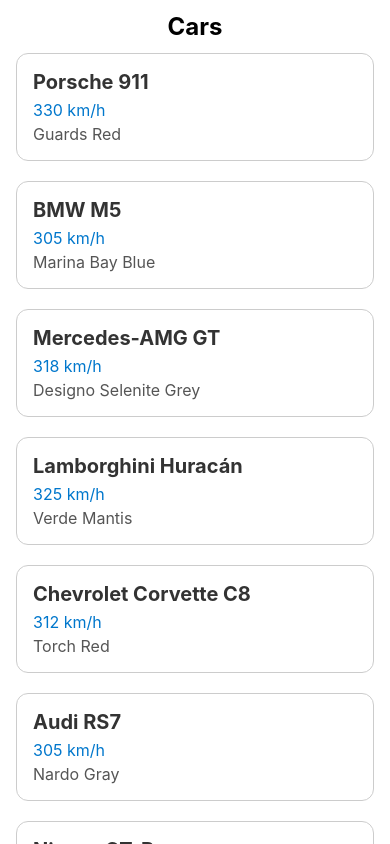
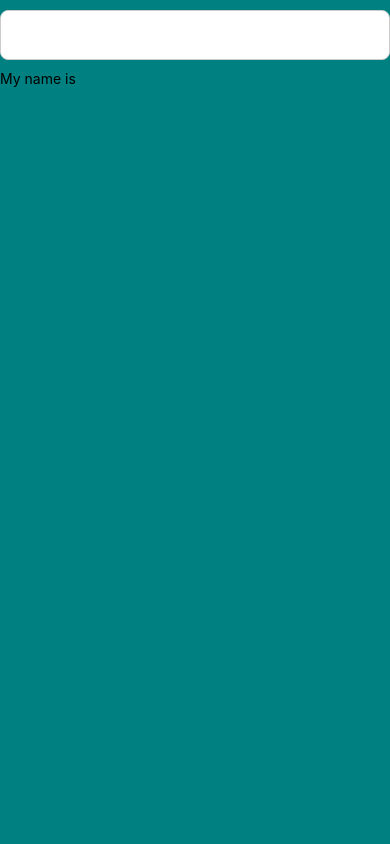
Before and after one commit to mmatechsolutions/native2, a React Native app: screen / in a window 390 px wide. Built offline with nearby package versions, Linux system fonts and the light colour scheme.

Commit message:
section list and flat list

```diff
--- a/App.js
+++ b/App.js
@@ -1,13 +1,13 @@
 import React from 'react';
 import { StyleSheet,SafeAreaView, Platform, ScrollView} from 'react-native';
-import CarCard from './components/carCard';
+import Input from './components/input';
 
 
 export default function App() {
 
   return (
       <SafeAreaView style={styles.container}>
-        <CarCard/>
+        <Input/>
     </SafeAreaView>
   );
 }
--- a/components/carCard.js
+++ b/components/carCard.js
@@ -1,70 +1,56 @@
- import { View,Text, StyleSheet,Platform, FlatList} from "react-native";
+ import { View,Text, StyleSheet,SectionList, } from "react-native";
  import carData from "./cars.json"
 
  export default function CarCard(){
      return(
-        <FlatList
-        data={carData.cars}
-        keyExtractor={(item, index) => index.toString()}
+
+        <SectionList
+          sections={carData}
           renderItem={({item})=>{
             return(
-                <View style={styles.nameContainer}>
-                    <Text style={styles.name}>{item.name}</Text>
-                    <Text style={styles.speed}>{item.top_speed}</Text>
-                    <Text style={styles.color}>{item.color}</Text>
+
+            <View style={styles.card}>
+                   <Text style={styles.cardText}>{item}</Text>
              </View>
             )
           }}
-        ItemSeparatorComponent={<View style={{height:20}}/>}
-        ListEmptyComponent={<Text>No Cars Found</Text>}
-        ListHeaderComponent={<Text style={styles.header}>Cars</Text>}
-        ListFooterComponent={<Text style={styles.header}>End of Cars</Text>}
+
+          renderSectionHeader={({section})=>{
+            return(
+              <Text style={styles.sectionHeaderText}>{section.fuel} Cars</Text>
+            )
+          }}
+
+          ItemSeparatorComponent={()=> <View style={{height:16}}/>}
+          SectionSeparatorComponent={()=> <View style={{height:16}}/>}
         />
+
      )
  }
 
  const styles = StyleSheet.create({
-    nameContainer: {
-        backgroundColor: '#fff',
-        padding: 16,
-        borderRadius: 12,
-        marginHorizontal: 16,
-        // marginBottom: 12,
-        borderWidth: 1,
-        borderColor: '#ccc',
-        ...Platform.select({
-            ios: {
+   sectionHeaderText: {
+    fontSize: 20,
+    fontWeight: 'bold',
+    backgroundColor: '#f0f0f0',
+    paddingVertical: 8,
+    paddingHorizontal: 12,
+    marginTop: 10,
+  },
+  card: {
+    backgroundColor: '#ffffff',
+    padding: 10,
+    marginVertical: 4,
+    marginHorizontal: 12,
+    borderRadius: 8,
     shadowColor: '#000',
-            shadowOffset: { width: 2, height: 2 },
+    shadowOffset: { width: 0, height: 1 },
     shadowOpacity: 0.1,
-            shadowRadius: 4,
+    shadowRadius: 3,
+    elevation: 2
   },
-            android: {
-            elevation: 3,
+  cardText: {
+    fontSize: 16,
+    color: '#333'
   }
  })
-        },
-    name: {
-        fontSize: 20,
-        fontWeight: 'bold',
-        color: '#333',
-        marginBottom: 6
-        },
-    speed: {
-        fontSize: 16,
-        color: '#0077cc',
-        marginBottom: 4
-        },
-    color: {
-        fontSize: 16,
-        color: '#555'
-        },
-
-        header:{
-            fontSize:24,
-            fontWeight:'bold',
-            textAlign:'center',
-            margin:12
-        }
-
- })
--- a/components/cars.json
+++ b/components/cars.json
@@ -1,104 +1,45 @@
+[
   {
-  "cars": [
-    {
-      "name": "Porsche 911",
-      "top_speed": "330 km/h",
-      "color": "Guards Red"
+    "fuel": "Petrol",
+    "data": [
+      "Toyota Vitz",
+      "Honda Fit",
+      "Mazda Demio",
+      "Suzuki Swift",
+      "Subaru Impreza",
+      "Nissan March"
+    ]
   },
   {
-      "name": "BMW M5",
-      "top_speed": "305 km/h",
-      "color": "Marina Bay Blue"
+    "fuel": "Diesel",
+    "data": [
+      "Nissan X-Trail",
+      "Mitsubishi Outlander",
+      "Toyota Hilux",
+      "Isuzu D-Max",
+      "Ford Ranger",
+      "Mazda BT-50"
+    ]
   },
   {
-      "name": "Mercedes-AMG GT",
-      "top_speed": "318 km/h",
-      "color": "Designo Selenite Grey"
+    "fuel": "Hybrid",
+    "data": [
+      "Toyota Prius",
+      "Honda Insight",
+      "Toyota Aqua",
+      "Lexus RX 450h",
+      "Nissan Note e-Power"
+    ]
   },
   {
-      "name": "Lamborghini Huracán",
-      "top_speed": "325 km/h",
-      "color": "Verde Mantis"
-    },
-    {
-      "name": "Chevrolet Corvette C8",
-      "top_speed": "312 km/h",
-      "color": "Torch Red"
-    },
-    {
-      "name": "Audi RS7",
-      "top_speed": "305 km/h",
-      "color": "Nardo Gray"
-    },
-    {
-      "name": "Nissan GT-R",
-      "top_speed": "315 km/h",
-      "color": "Jet Black Pearl"
-    },
-    {
-      "name": "McLaren 720S",
-      "top_speed": "341 km/h",
-      "color": "Papaya Orange"
-    },
-    {
-      "name": "Ferrari F8 Tributo",
-      "top_speed": "340 km/h",
-      "color": "Rosso Corsa"
-    },
-    {
-      "name": "Aston Martin DB11",
-      "top_speed": "322 km/h",
-      "color": "Magnetic Silver"
-    },
-    {
-      "name": "Bugatti Chiron",
-      "top_speed": "420 km/h",
-      "color": "French Racing Blue"
-    },
-    {
-      "name": "Tesla Model S Plaid",
-      "top_speed": "322 km/h",
-      "color": "Midnight Silver"
-    },
-    {
-      "name": "Koenigsegg Jesko",
-      "top_speed": "482 km/h",
-      "color": "Pearl White"
-    },
-    {
-      "name": "Pagani Huayra",
-      "top_speed": "383 km/h",
-      "color": "Carbon Black"
-    },
-    {
-      "name": "Ford GT",
-      "top_speed": "347 km/h",
-      "color": "Liquid Blue"
-    },
-    {
-      "name": "Dodge Challenger SRT Hellcat",
-      "top_speed": "327 km/h",
-      "color": "Go Mango"
-    },
-    {
-      "name": "Jaguar F-Type R",
-      "top_speed": "300 km/h",
-      "color": "British Racing Green"
-    },
-    {
-      "name": "Alfa Romeo Giulia Quadrifoglio",
-      "top_speed": "307 km/h",
-      "color": "Alfa Red"
-    },
-    {
-      "name": "Lexus LC 500",
-      "top_speed": "270 km/h",
-      "color": "Infrared"
-    },
-    {
-      "name": "Mazda RX-7",
-      "top_speed": "250 km/h",
-      "color": "Sunburst Yellow"
+    "fuel": "Electric",
+    "data": [
+      "Nissan Leaf",
+      "BMW i3",
+      "Tesla Model 3",
+      "Hyundai Ioniq Electric",
+      "Chevrolet Bolt EV",
+      "Kia EV6"
+    ]
   }
 ]
-}
--- /dev/null
+++ b/components/input.js
@@ -0,0 +1,39 @@
+import { SafeAreaView, TextInput, StyleSheet, StatusBar,Text } from "react-native";
+import React,{ useState } from "react";
+
+
+
+
+export default function Input () {
+
+    const [name,setName] = useState("");
+
+    return(
+        <SafeAreaView style= {styles.container}>
+            <TextInput style= {styles.input} value={name} onChangeText={setName}/>
+            <Text>My name is {name}</Text>
+        </SafeAreaView>
+
+
+
+    )}
+
+    const styles = StyleSheet.create({
+
+      container: {
+       flex:1,
+       backgroundColor:"teal",
+       paddingTop:StatusBar.currentHeight,
+       paddingVertical:12
+      },
+      input: {
+        height: 50,
+        borderColor: '#ccc',
+        borderWidth: 1,
+        borderRadius: 8,
+        paddingVertical:12,
+        fontSize: 16,
+        backgroundColor: '#fff',
+        marginVertical: 10
+        }
+    });
```
Lines whose indentation alone changed are shown as unchanged.
